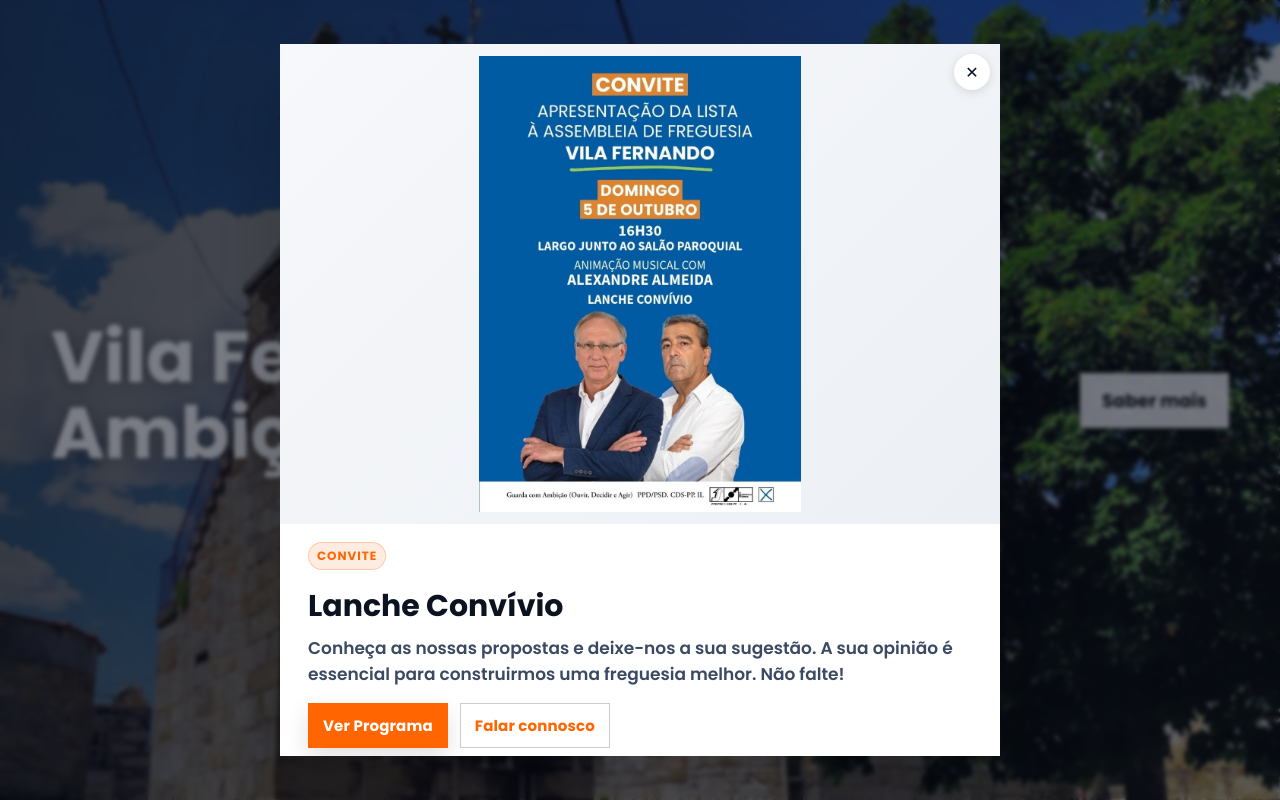
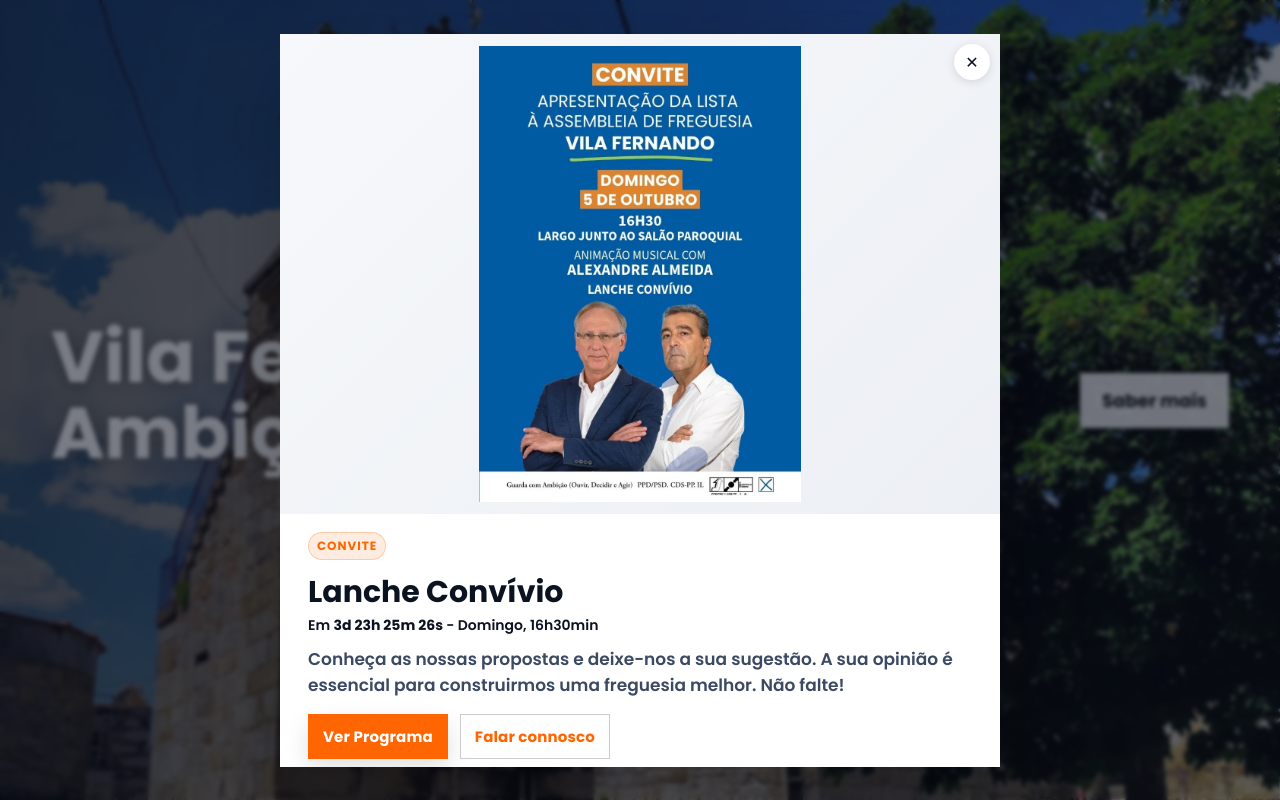
Before and after one commit to pedromonteiro01/vilafernandocomambicao, a React (Create React App) app: page / in a window 1280 px wide. Shown: the top 800 px of the page. Built offline with nearby package versions, Linux system fonts and the light colour scheme; the HTML template or start-up script is replaced by a standard one; a web font is replaced by a local one.

Commit message:
add timer

```diff
--- a/src/components/AnoucementModal/AnnouncementModal.css
+++ b/src/components/AnoucementModal/AnnouncementModal.css
@@ -112,10 +112,10 @@
   border: 1px solid rgba(255,101,0,0.25);
   padding: 4px 8px;
   border-radius: 999px;
-  margin-bottom: 8px;
+  margin-bottom: 4px;
 }
 .announce__title {
-  margin: 6px 0 6px;
+  margin: 6px 0 0 0;
   font-weight: 800;
   font-size: clamp(20px, 3.8vw, 30px);
   color: #0b1220;
@@ -179,6 +179,15 @@
   border-top: 1px dashed #eef1f6;
 }
 
+.announce__timer {
+  margin: 0 0 10px 0;
+  font-size: 14px;
+  color: #0b1220;
+}
+.announce__timer strong {
+  font-variant-numeric: tabular-nums;
+}
+
 /* ===================== */
 /*     Keyframes         */
 /* ===================== */
--- a/src/components/AnoucementModal/AnoucementModal.js
+++ b/src/components/AnoucementModal/AnoucementModal.js
@@ -1,12 +1,64 @@
 import React, { useEffect, useRef, useState } from "react";
 import "./AnnouncementModal.css";
 import anoucement from "./anoucement.webp";
+
+function getNextSundayAt16_30() {
+  const now = new Date();
+  const target = new Date(now);
+
+  const SUNDAY = 0;
+  const day = now.getDay();
+  let daysToAdd = (SUNDAY - day + 7) % 7;
+
+  // If it's Sunday but already past 16:30, go to next week
+  const alreadyPastToday =
+    daysToAdd === 0 &&
+    (now.getHours() > 16 ||
+      (now.getHours() === 16 &&
+        (now.getMinutes() >= 30 || now.getSeconds() > 0)));
+
+  if (alreadyPastToday) daysToAdd = 7;
+
+  target.setDate(now.getDate() + daysToAdd);
+  target.setHours(16, 30, 0, 0); // 16:30
+  return target;
+}
+
+
+function diffParts(to) {
+  const ms = Math.max(0, to.getTime() - Date.now());
+  const totalSeconds = Math.floor(ms / 1000);
+  const days = Math.floor(totalSeconds / 86400);
+  const hours = Math.floor((totalSeconds % 86400) / 3600);
+  const minutes = Math.floor((totalSeconds % 3600) / 60);
+  const seconds = totalSeconds % 60;
+  return { days, hours, minutes, seconds, done: ms === 0 };
+}
 
 export default function AnnouncementModal() {
   const [open, setOpen] = useState(false);
   const [closing, setClosing] = useState(false);
   const lastActiveElement = useRef(null);
   const dialogRef = useRef(null);
+
+  // 🕒 countdown
+  const [target, setTarget] = useState(() => getNextSundayAt16_30());
+  const [timeLeft, setTimeLeft] = useState(() => diffParts(getNextSundayAt16_30()));
+
+
+  useEffect(() => {
+    const id = setInterval(() => {
+      const parts = diffParts(target);
+      setTimeLeft(parts);
+      if (parts.done) {
+        // lock to the next occurrence once it hits zero (keeps ticking to next week)
+        const next = getNextSundayAt16_30();
+        setTarget(next);
+        setTimeLeft(diffParts(next));
+      }
+    }, 1000);
+    return () => clearInterval(id);
+  }, [target]);
 
   // DEBUG: abre sempre ao entrar
   useEffect(() => {
@@ -104,6 +156,27 @@ export default function AnnouncementModal() {
           <h2 id="announce-title" className="announce__title">
             Lanche Convívio
           </h2>
+          <p
+            className="announce__timer"
+            aria-live="polite"
+            aria-atomic="true"
+            role="status"
+          >
+            {timeLeft.days === 0 &&
+              timeLeft.hours === 0 &&
+              timeLeft.minutes === 0 &&
+              timeLeft.seconds === 0
+              ? "Começou! Domingo, 16h30min"
+              : (
+                <>
+                  Em{" "}
+                  <strong>
+                    {timeLeft.days}d {timeLeft.hours}h {timeLeft.minutes}m {timeLeft.seconds}s
+                  </strong>{" "}
+                  - Domingo, 16h30min
+                </>
+              )}
+          </p>
           <p id="announce-desc" className="announce__desc">
             Conheça as nossas propostas e deixe-nos a sua sugestão. A sua opinião
             é essencial para construirmos uma freguesia melhor. Não falte!
```
